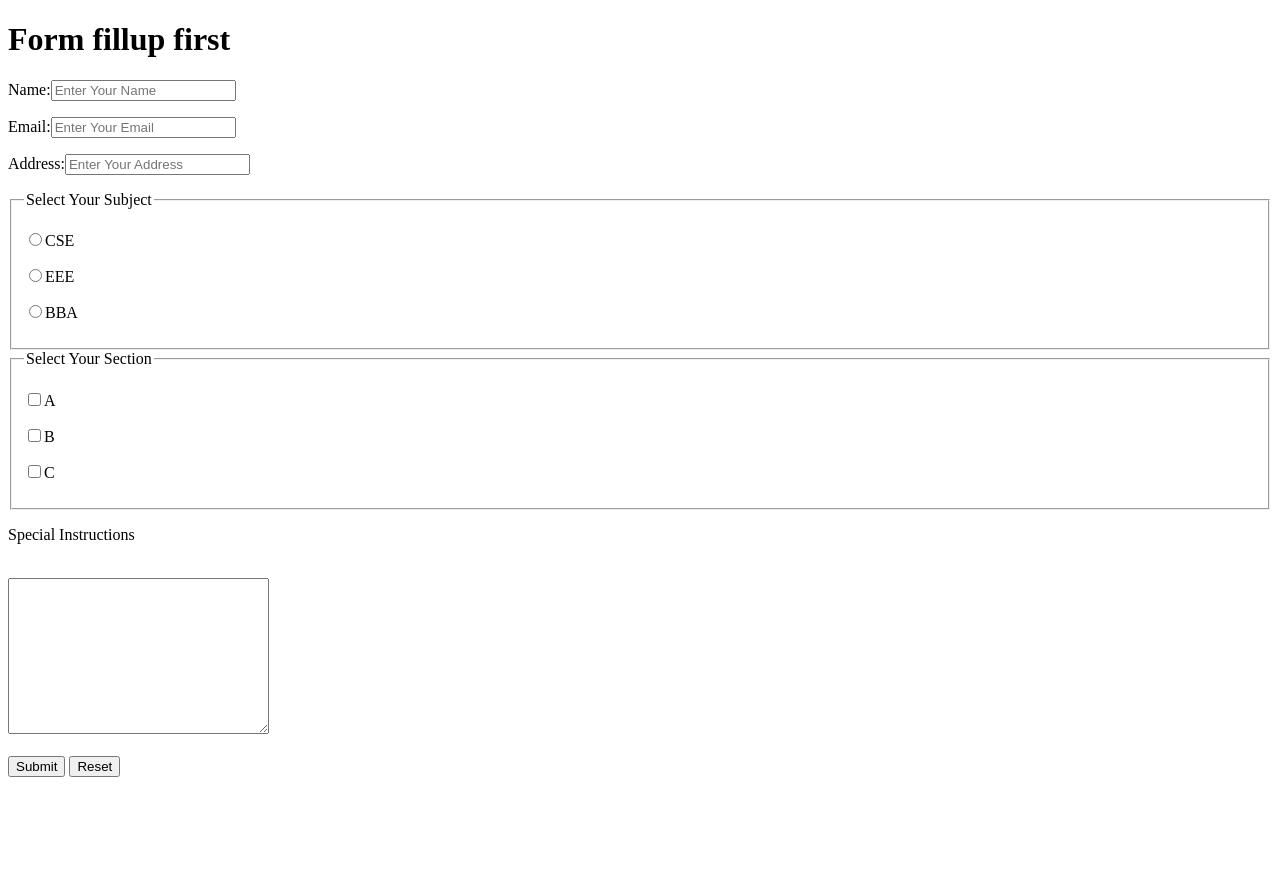
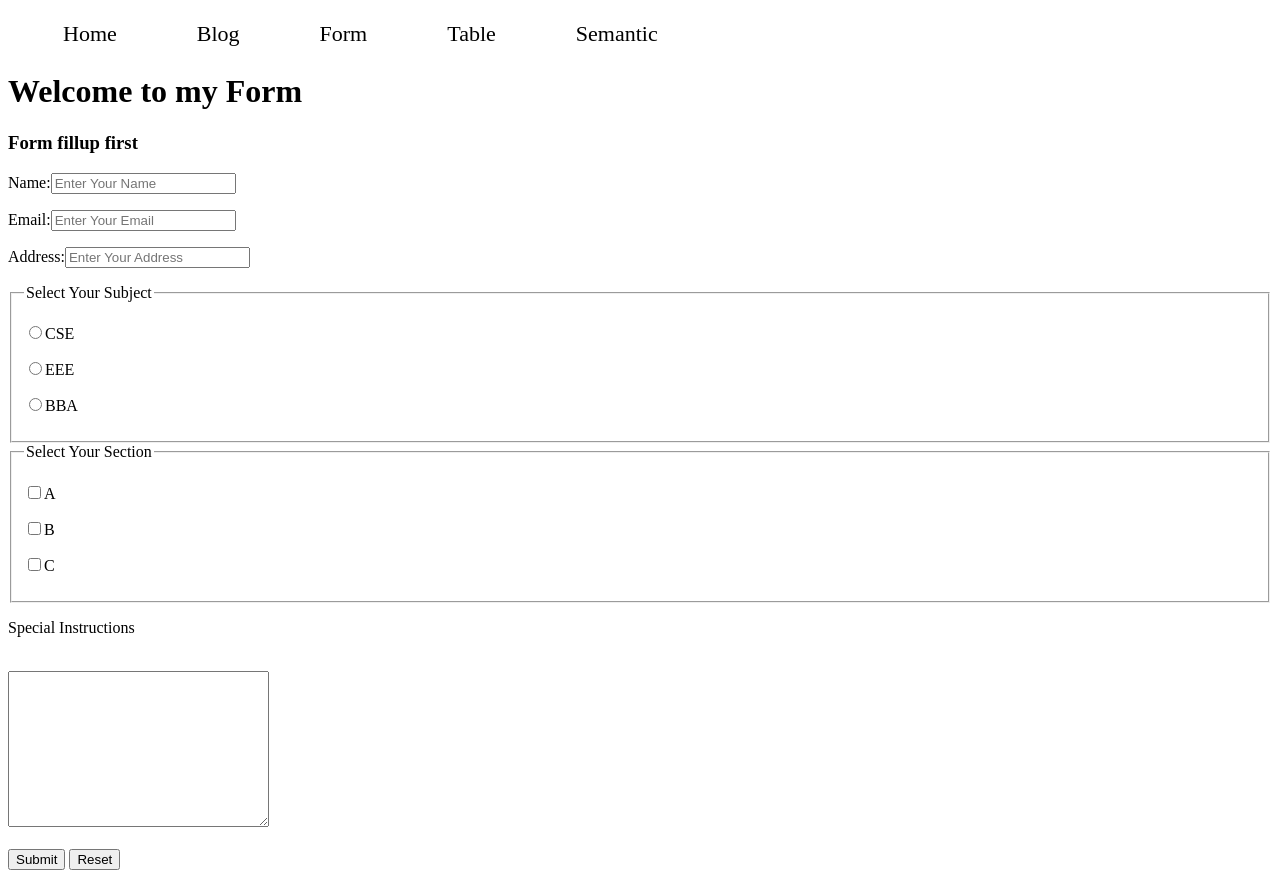
Before and after one commit to skimran1992/responsive6-repo, a plain HTML site: page form.html in a window 1280 px wide. Before the commit the page ends 800 px from the top, so only its background shows below. Drawn offline with Linux system fonts and the light colour scheme.

Commit message:
add succed

```diff
--- a/form.html
+++ b/form.html
@@ -4,10 +4,23 @@
     <meta charset="UTF-8">
     <meta http-equiv="X-UA-Compatible" content="IE=edge">
     <meta name="viewport" content="width=device-width, initial-scale=1.0">
-    <title>Document</title>
+    <title>Nav</title>
+    <link rel="stylesheet" href="nav.css">
 </head>
 <body>
-    <h1>Form fillup first</h1>
+    <header>
+        <nav>
+            <ul>
+                <li><a href="home.html">Home</a></li>
+                <li><a href="index.html">Blog</a></li>
+                <li><a href="form.html">Form</a></li>
+                <li><a href="table.html">Table</a></li>
+                <li><a href="semantic.html">Semantic</a></li>
+            </ul>
+        </nav>
+        <h1>Welcome to my Form</h1>
+    </header>
+    <h3>Form fillup first</h3>
     <form action="">
         <p>Name:<input type="text" name="Name" id="" placeholder="Enter Your Name"></p>
         <p>Email:<input type="text" name="Email" id="" placeholder="Enter Your Email"></p>
--- /dev/null
+++ b/nav.css
@@ -0,0 +1,17 @@
+nav ul{
+    display: flex;
+}
+nav li{
+    list-style: none;
+    margin-right: 50px;
+    padding: 5px 15px;
+
+}
+nav li:hover{
+    background-color: lightblue;
+}
+nav li a{
+    text-decoration: none;
+    color: black;
+    font-size: 22px;
+}
```
Also changed, not shown: home.html (added, +25 -0 lines), index.html (+13 -0 lines), table.html (+14 -1 lines).
